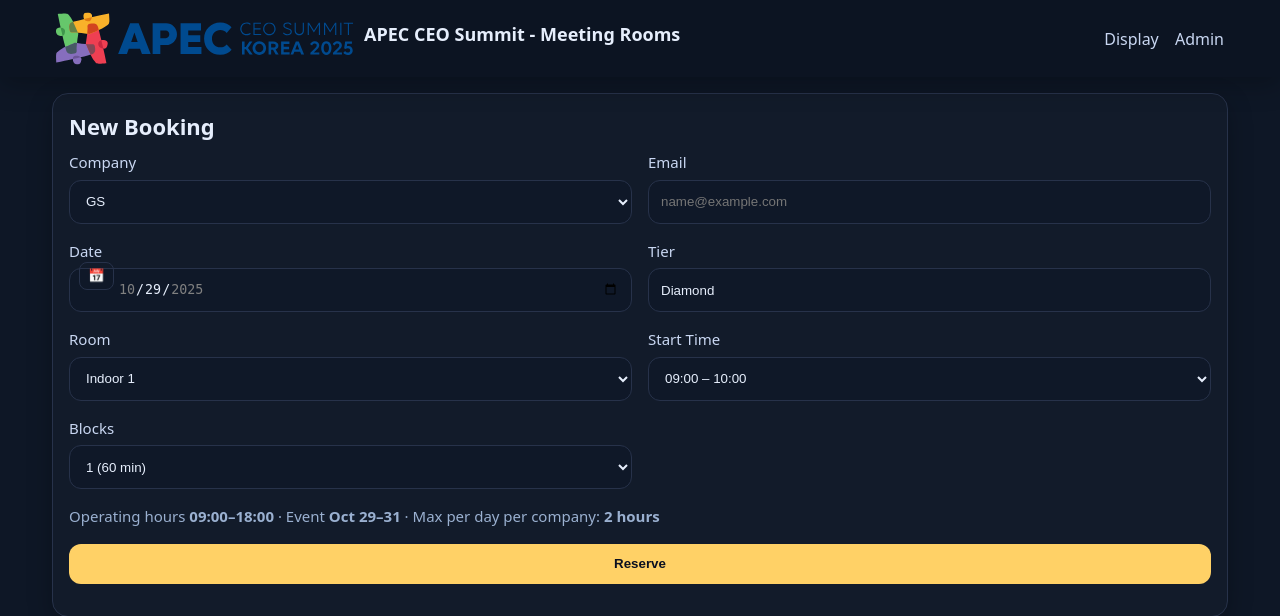
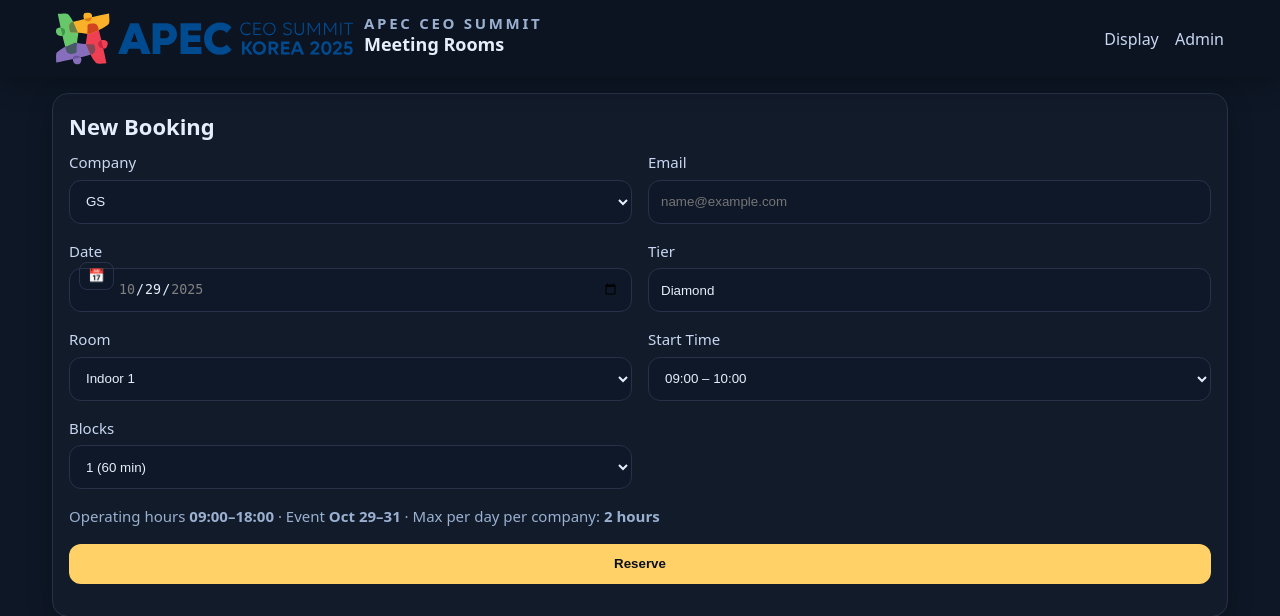
Before and after one commit to jungsuplee-hub/apec-book, a FastAPI app: page / in a window 1280 px wide. Shown: the top 616 px of the page. Run offline with FastAPI, Linux system fonts and the light colour scheme; data comes from the database, SQL or seed files in the repository; data that the repository does not hold is empty; some libraries are stand-ins or nearby versions.

Commit message:
Restyle top navigation heading

```diff
--- a/static/style.css
+++ b/static/style.css
@@ -33,7 +33,22 @@ a:hover{text-decoration:underline}
 .topbar{position:sticky;top:0;z-index:20;background:#0c1422;box-shadow:var(--shadow)}
 .topbar-inner{max-width:1200px;margin:0 auto;display:flex;align-items:center;justify-content:space-between;padding:12px 16px}
 .brand{display:flex;align-items:center;gap:10px}
-.brand .title{font-weight:700;font-size:var(--fs-lg)}
+.brand .title{
+  display:flex;
+  flex-direction:column;
+  gap:2px;
+  line-height:1.15;
+}
+.brand .title .eyebrow{
+  font-size:var(--fs-sm);
+  letter-spacing:0.18em;
+  text-transform:uppercase;
+  color:var(--muted);
+}
+.brand .title .headline{
+  font-weight:800;
+  font-size:var(--fs-lg);
+}
 .nav .link{margin-left:12px;color:#c9d7f2}
 
 .wrap{max-width:1200px;margin:16px auto;padding:0 12px}
--- a/templates/booking.html
+++ b/templates/booking.html
@@ -24,7 +24,10 @@
   <div class="topbar-inner">
     <div class="brand">
       <img src="/static/logo-apec.svg" alt="APEC" />
-      <div class="title">APEC CEO Summit - Meeting Rooms</div>
+      <div class="title">
+        <span class="eyebrow">APEC CEO Summit</span>
+        <span class="headline">Meeting Rooms</span>
+      </div>
     </div>
     <nav class="nav">
       <a href="/launcher" class="link">Display</a>
--- a/templates/launcher.html
+++ b/templates/launcher.html
@@ -11,7 +11,10 @@
   <div class="topbar-inner">
     <div class="brand">
       <img src="/static/logo-apec.svg" alt="APEC" />
-      <div class="title">APEC CEO Summit - Meeting Rooms</div>
+      <div class="title">
+        <span class="eyebrow">APEC CEO Summit</span>
+        <span class="headline">Meeting Rooms</span>
+      </div>
     </div>
     <nav class="nav">
       <a href="/" class="link">Booking</a>
```
Also changed, not shown: 1 other file.
